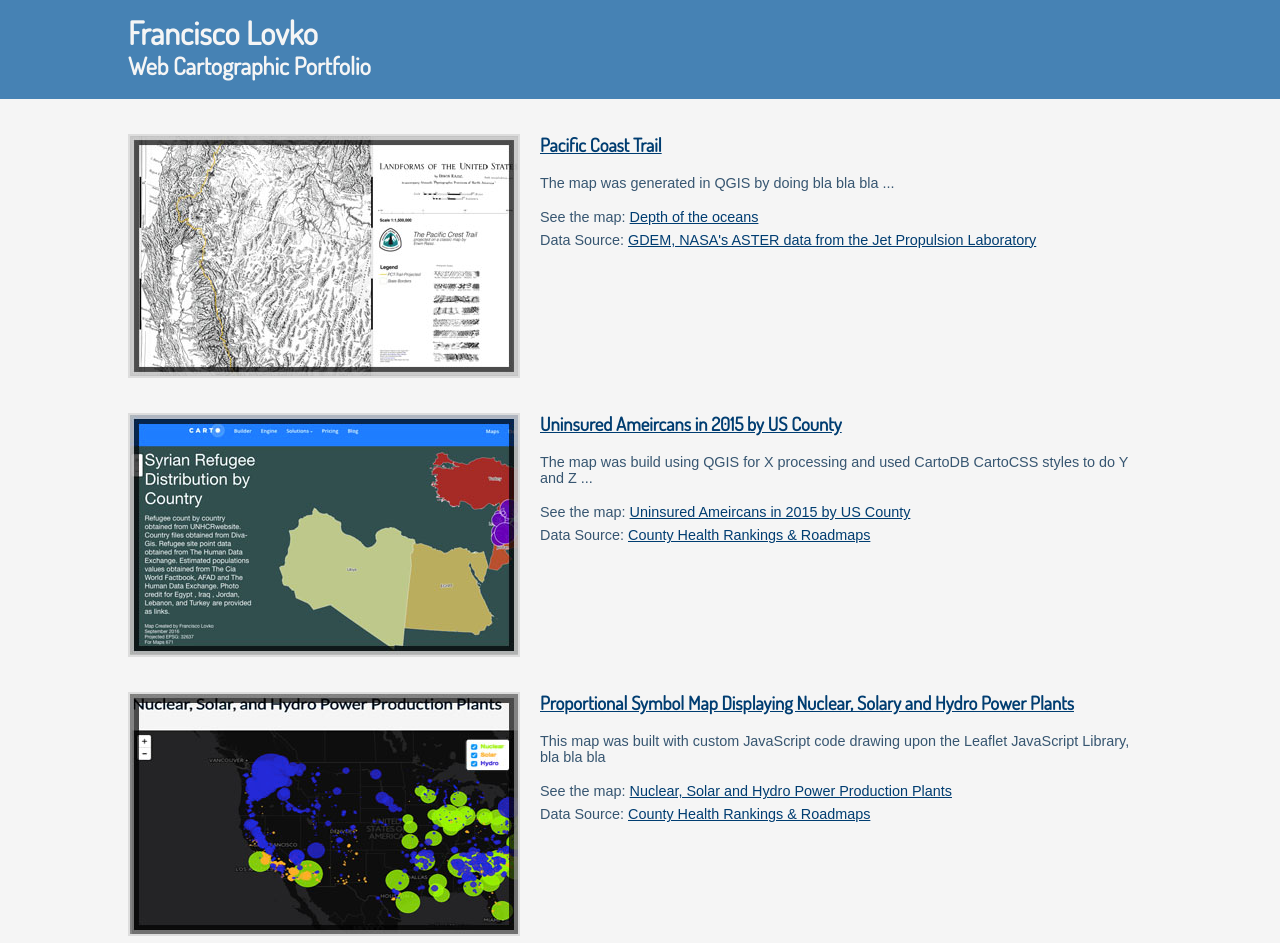
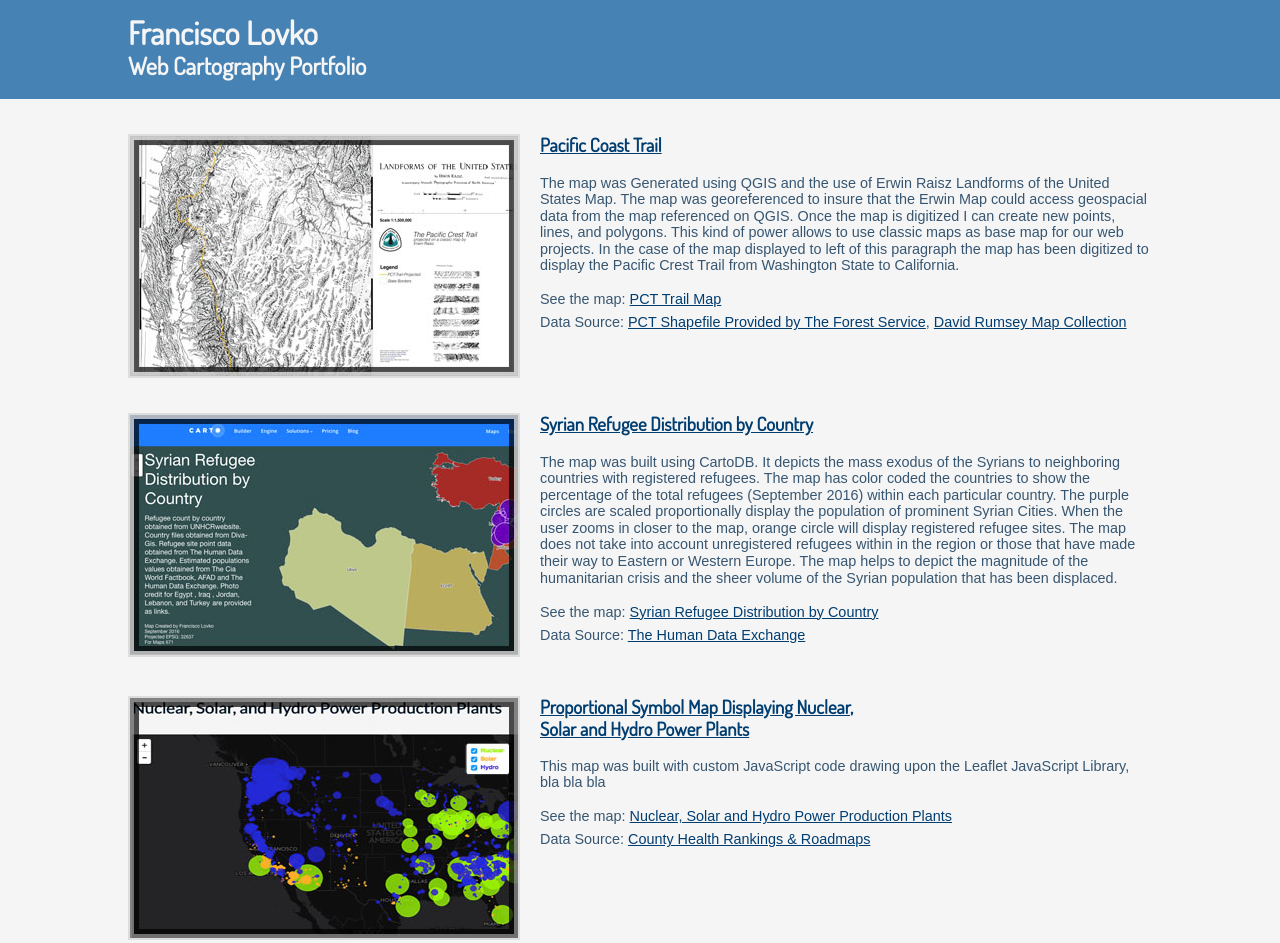
Before and after one commit to Flovko/flovko.github.io, a plain HTML site: page index.html in a window 1280 px wide. Drawn offline with nearby package versions, Linux system fonts and the light colour scheme; a web font is replaced by a local one.

Commit message:
lab 10 progress

```diff
--- a/index.html
+++ b/index.html
@@ -74,32 +74,32 @@
 
 <header>
     <h1>Francisco Lovko</h1>
-    <h2>Web Cartographic Portfolio</h2>
+    <h2>Web Cartography Portfolio</h2>
 </header>
 <body>
 <section class="project">
     <img src="images/Pacific_Crest_Trail.jpg" alt="Pacific Crest Trail Projected on Landforms of the United States by Erwing Raisz" class="project-image"/>
     <h3><a href="maps/PCT_Georeference.pdf">Pacific Coast Trail</a></h3>
-    <p>The map was generated in QGIS by doing bla bla bla ...</p>
+    <p>The map was Generated using QGIS and the use of Erwin Raisz Landforms of the United States Map.  The map was georeferenced to insure that the Erwin Map could access geospacial data from the map referenced on QGIS.  Once the map is digitized I can create new points, lines, and polygons.  This kind of power allows to use classic maps as base map for our web projects. In the case of the map displayed to left of this paragraph the map has been digitized to display the Pacific Crest Trail from Washington State to California. </p>
     <ul>
-        <li>See the map: <a href="maps/PCT_Georeference.pdf">Depth of the oceans</a></li>
-        <li>Data Source: <a href="https://asterweb.jpl.nasa.gov/gdem.asp">GDEM, NASA's ASTER data from the Jet Propulsion Laboratory</a></li>
+        <li>See the map: <a href="maps/PCT_Georeference.pdf">PCT Trail Map</a></li>
+        <li>Data Source: <a href="http://www.fs.usda.gov/Internet/FSE_DOCUMENTS/stelprdb5332131.zip"> PCT Shapefile Provided by The Forest Service</a>, <a href="http://www.davidrumsey.com/luna/servlet/detail/RUMSEY~8~1~267284~90041658:Landforms-of-the-United-States-?sort=Pub_List_No_InitialSort%2CPub_Date%2CPub_List_No%2CSeries_No&qvq=q:erwin%2Blandforms%2B1957;sort:Pub_List_No_InitialSort%2CPub_Date%2CPub_List_No%2CSeries_No;lc:RUMSEY~8~1&mi=1&trs=4"> David Rumsey Map Collection</a> </li>
     </ul>
 </section>
 
 <section class="project">
    <a target = '_blank' href="https://flovko.carto.com/viz/ebcce1d6-7dab-11e6-9ea5-0e3ebc282e83/public_map"><img src="images/Syrian_Refugee_Distribution_by_Country.jpg" alt="uninsured americans by county" class="project-image" /></a>
-    <h3><a target = '_blank' href="https://rgdonohue.cartodb.com/viz/7a678fd6-88a7-11e5-8ee8-0e674067d321/public_map">Uninsured Ameircans in 2015 by US County</a></h3>
-    <p>The map was build using QGIS for X processing and used CartoDB CartoCSS styles to do Y and Z ...</p>
+    <h3><a target = '_blank' href="https://flovko.carto.com/viz/ebcce1d6-7dab-11e6-9ea5-0e3ebc282e83/public_map">Syrian Refugee Distribution by Country</a></h3>
+    <p>The map was built using CartoDB.  It depicts the mass exodus of the Syrians to neighboring countries with registered refugees.  The map has color coded the countries to show the percentage of the total refugees (September 2016) within each particular country.  The purple circles are scaled proportionally display the population of prominent Syrian Cities. When the user zooms in closer to the map, orange circle will display registered refugee sites.  The map does not take into account unregistered refugees within in the region or those that have made their way to Eastern or Western Europe.  The map helps to depict the magnitude of the humanitarian crisis and the sheer volume of the Syrian population that has been displaced.</p>
     <ul>
-        <li>See the map: <a target = '_blank'  href="https://rgdonohue.cartodb.com/viz/7a678fd6-88a7-11e5-8ee8-0e674067d321/public_map">Uninsured Ameircans in 2015 by US County</a></li>
-        <li>Data Source: <a target = '_blank'  href="http://www.countyhealthrankings.org/">County Health Rankings &amp; Roadmaps</a></li>
+        <li>See the map: <a target = '_blank'  href="https://flovko.carto.com/viz/ebcce1d6-7dab-11e6-9ea5-0e3ebc282e83/public_map">Syrian Refugee Distribution by Country</a></li>
+        <li>Data Source: <a target = '_blank'  href="https://data.humdata.org/search?q=syria&amp;ext_search_source=main-nav/">The Human Data Exchange</a></li>
     </ul>
 </section>
 
 <section class="project">
    <a target = '_blank' href="https://flovko.github.io/portfolio_file_server/"><img src="images/Power_Plants.jpg" alt="Nuclear, Solar and Hydro Power Production Plants" class="project-image" /></a>
-    <h3><a target = '_blank' href="https://flovko.github.io/portfolio_file_server/"> Proportional Symbol Map Displaying Nuclear, Solary and Hydro Power Plants</a></h3>
+    <h3><a target = '_blank' href="https://flovko.github.io/portfolio_file_server/"> Proportional Symbol Map Displaying Nuclear,<br> Solar and Hydro Power Plants</a></h3>
     <p>This map was built with custom JavaScript code drawing upon the Leaflet JavaScript Library, bla bla bla</p>
     <ul>
         <li>See the map: <a target = '_blank'  href="https://flovko.github.io/portfolio_file_server/">Nuclear, Solar and Hydro Power Production Plants</a></li>
```
